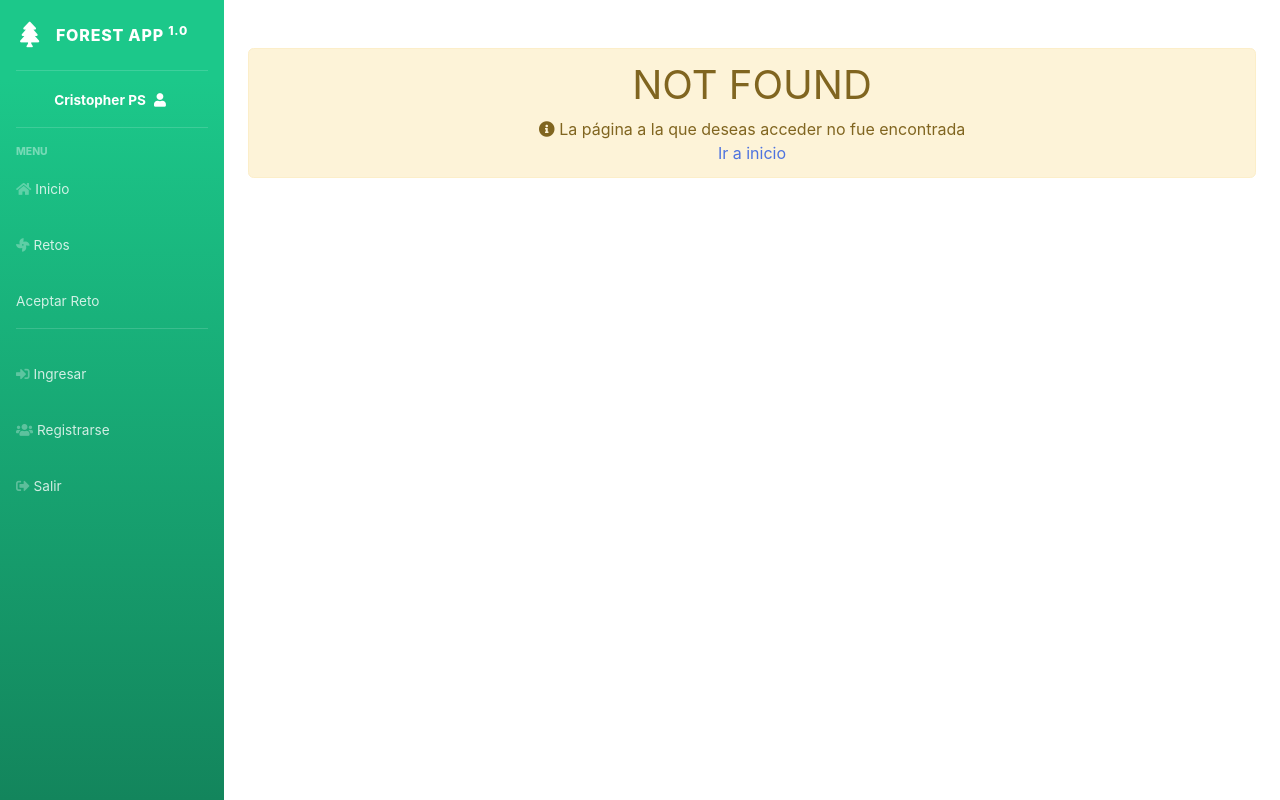
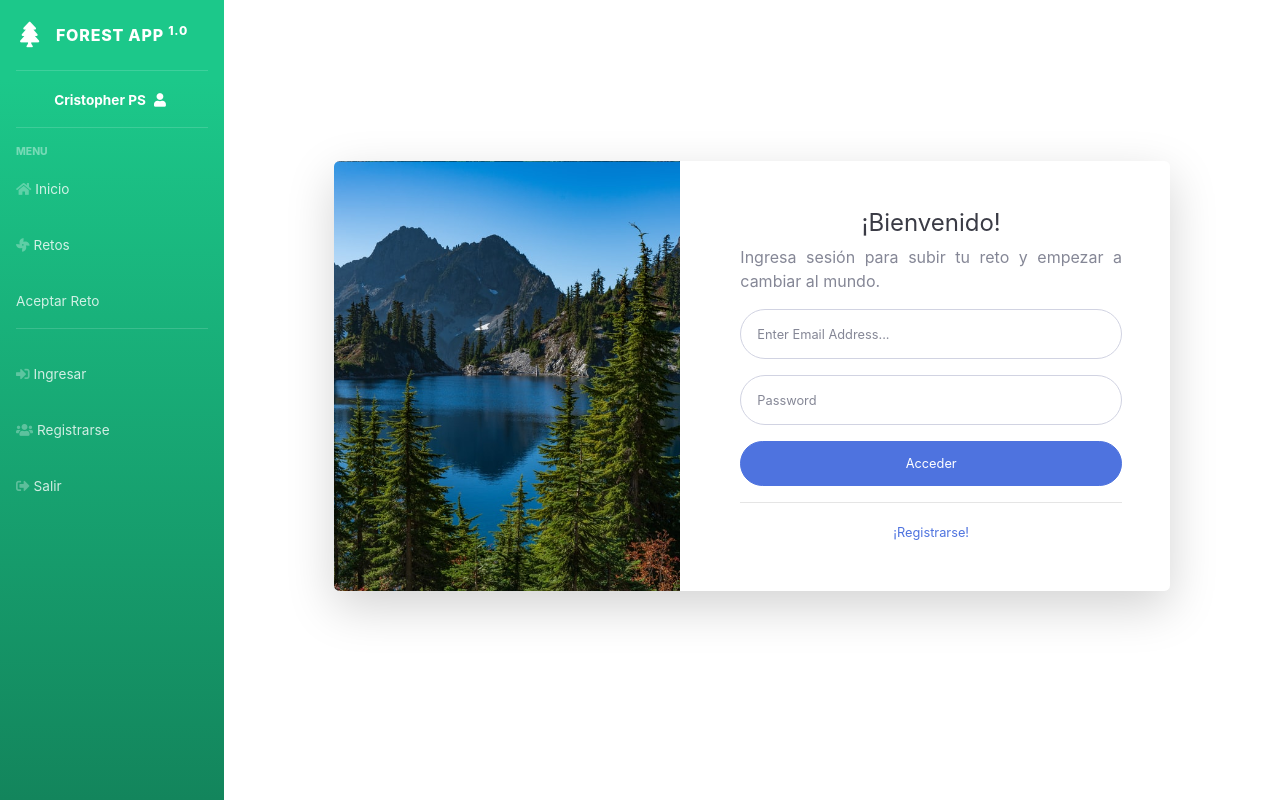
Before and after one commit to Undefined-Devs/forest-app, a Vue app: page /login in a window 1280 px wide. Before the commit this address had no page. Built offline with nearby package versions, Linux system fonts and the light colour scheme.

Commit message:
se agrega vista para el login

```diff
--- a/src/router/index.js
+++ b/src/router/index.js
@@ -35,6 +35,14 @@ const routes = [
     component: () => import(/* webpackChunkName: "about" */ '../views/NewPost.vue'),
   },
   {
+    path: '/login',
+    name: 'Login',
+    // route level code-splitting
+    // this generates a separate chunk (about.[hash].js) for this route
+    // which is lazy-loaded when the route is visited.
+    component: () => import(/* webpackChunkName: "about" */ '../views/Login.vue'),
+  },
+  {
     path: '*',
     name: 'NotFound',
     // route level code-splitting
--- a/src/scss/_variables.scss
+++ b/src/scss/_variables.scss
@@ -76,6 +76,6 @@ $dropdown-font-size: 0.85rem !default;
 $dropdown-border-color: $border-color !default;
 
 // Images
-$login-image: 'https://source.unsplash.com/K4mSJ7kc0As/600x800' !default;
+$login-image: './assets/banner.jpeg' !default;
 $register-image: 'https://source.unsplash.com/Mv9hjnEUHR4/600x800' !default;
 $password-image: 'https://source.unsplash.com/oWTW-jNGl9I/600x800' !default;
--- /dev/null
+++ b/src/views/Login.vue
@@ -0,0 +1,49 @@
+<template>
+    <div class="container">
+        <div class="row justify-content-center align-items-center h-100 pb-5">
+
+        <div class="col-xl-10 col-lg-12 col-md-9">
+
+            <div class="card o-hidden border-0 shadow-lg my-5">
+            <div class="card-body p-0">
+                <!-- Nested Row within Card Body -->
+                <div class="row">
+                <div class="col-lg-5 d-none d-lg-block bg-login-image"></div>
+                <div class="col-lg-7">
+                    <div class="p-5">
+                    <div class="text-center">
+                        <h1 class="h4 text-gray-900">¡Bienvenido!</h1>
+                        <p class="text-sm text-justify">Ingresa sesión para subir tu reto y empezar a cambiar al mundo.</p>
+                    </div>
+                    <form class="user">
+                        <div class="form-group">
+                        <input type="email" class="form-control form-control-user" id="exampleInputEmail" aria-describedby="emailHelp" placeholder="Enter Email Address...">
+                        </div>
+                        <div class="form-group">
+                        <input type="password" class="form-control form-control-user" id="exampleInputPassword" placeholder="Password">
+                        </div>
+                        <a href="index.html" class="btn btn-primary btn-user btn-block">
+                            Acceder
+                        </a>
+                    </form>
+                    <hr>
+                    <div class="text-center">
+                        <a class="small" href="/new-user">¡Registrarse!</a>
+                    </div>
+                    </div>
+                </div>
+                </div>
+            </div>
+            </div>
+
+        </div>
+
+        </div>
+    </div>
+</template>
+
+<script>
+export default {
+  name: 'Login',
+};
+</script>
```
